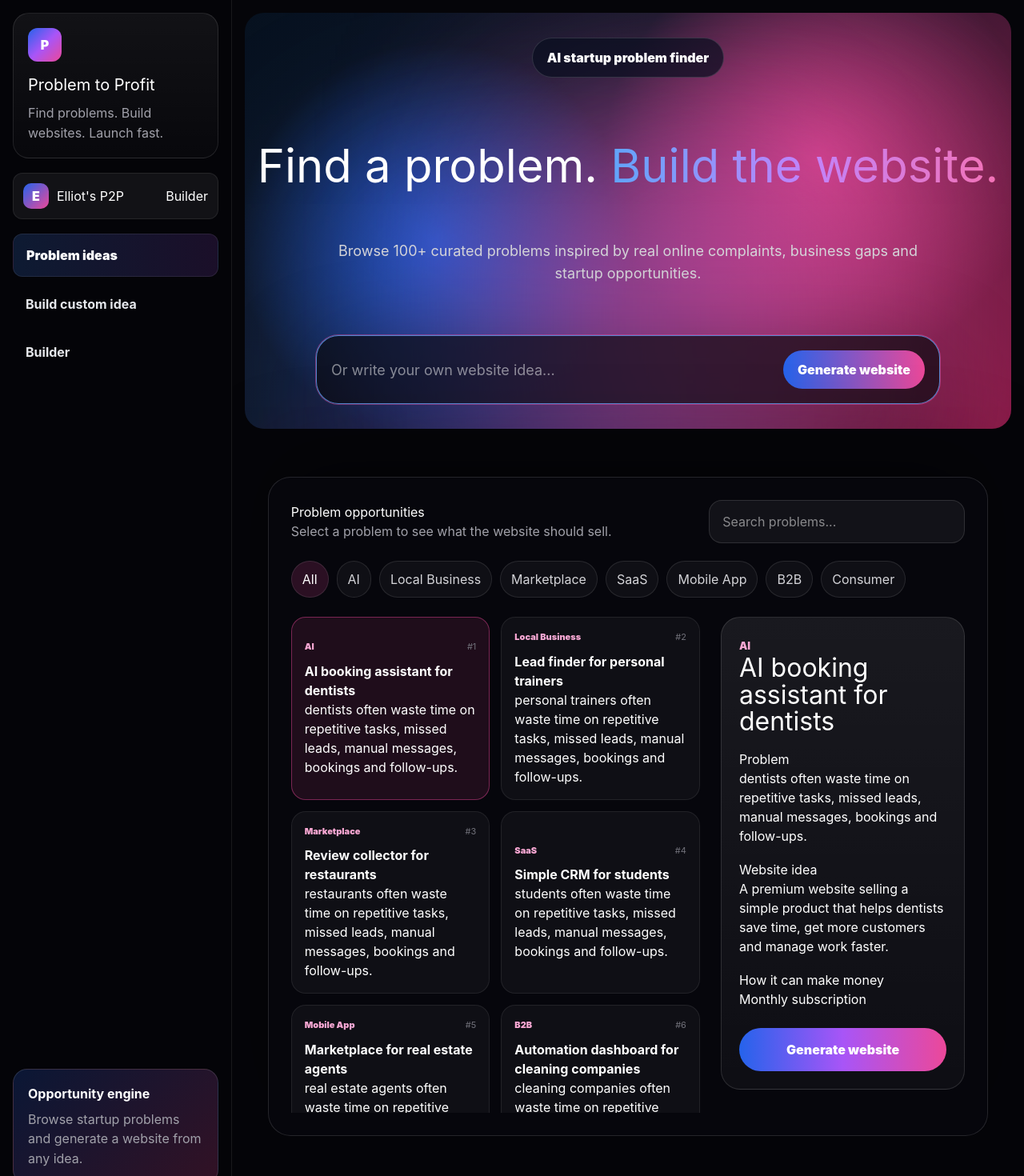
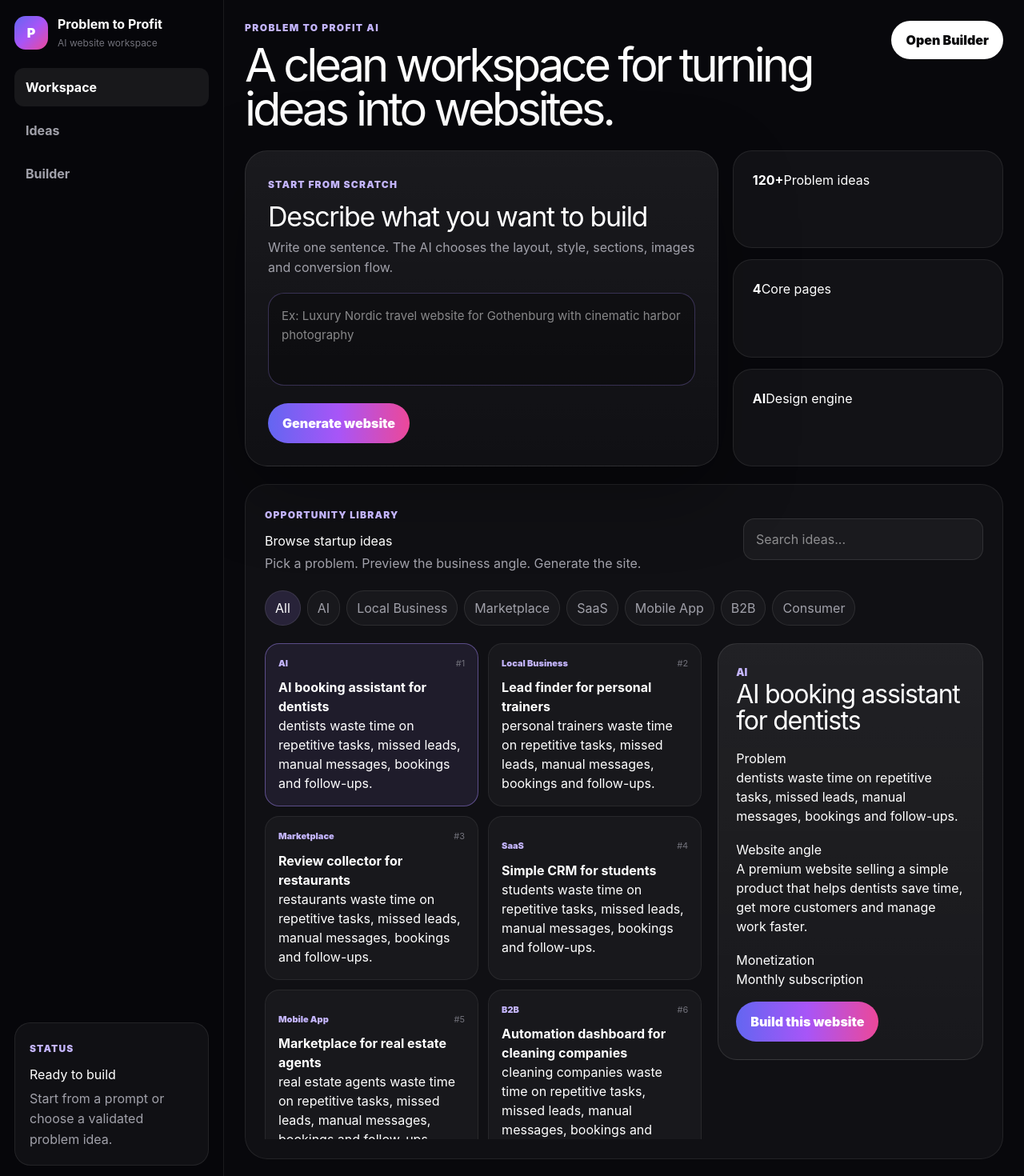
Before and after one commit to Elliotp2p/p2p-builder, a Next.js app: page / in a window 1280 px wide. Shown: the top 1470 px of the page at 80% size. Built offline with nearby package versions, Linux system fonts and the light colour scheme.

Commit message:
upgrade homepage workspace

```diff
--- a/app/page.tsx
+++ b/app/page.tsx
@@ -51,30 +51,30 @@ const problems = Array.from({ length: 120 }).map((_, i) => {
     title,
     category,
     market: niche,
-    pain: `${niche} often waste time on repetitive tasks, missed leads, manual messages, bookings and follow-ups.`,
+    pain: `${niche} waste time on repetitive tasks, missed leads, manual messages, bookings and follow-ups.`,
     website: `A premium website selling a simple product that helps ${niche} save time, get more customers and manage work faster.`,
     monetization:
       i % 3 === 0
         ? "Monthly subscription"
         : i % 3 === 1
         ? "Lead generation fees"
-        : "One-time setup plus monthly support",
+        : "Setup fee plus monthly support",
     prompt: `Build a premium ${category} startup website for: ${title}. The website should explain the problem, show the product, include trust sections, pricing, contact form and a strong CTA.`,
   };
 });
 
 export default function Home() {
-  const [activeView, setActiveView] = useState("ideas");
   const [query, setQuery] = useState("");
   const [filter, setFilter] = useState("All");
   const [customIdea, setCustomIdea] = useState("");
   const [selected, setSelected] = useState(problems[0]);
+  const [showAll, setShowAll] = useState(false);
 
   const filteredProblems = useMemo(() => {
     return problems.filter((p) => {
       const matchesFilter = filter === "All" || p.category === filter;
+      const q = query.toLowerCase();
 
-      const q = query.toLowerCase();
       const matchesSearch =
         p.title.toLowerCase().includes(q) ||
         p.category.toLowerCase().includes(q) ||
@@ -85,6 +85,10 @@ export default function Home() {
     });
   }, [query, filter]);
 
+  const visibleProblems = showAll
+    ? filteredProblems
+    : filteredProblems.slice(0, 18);
+
   const customHref = customIdea.trim()
     ? `/builder?idea=${encodeURIComponent(customIdea.trim())}`
     : "/builder";
@@ -92,89 +96,94 @@ export default function Home() {
   return (
     <main style={app}>
       <aside style={sidebar}>
-        <button onClick={() => setActiveView("ideas")} style={logoBox}>
+        <Link href="/" style={brandBlock}>
           <div style={logo}>P</div>
-          <h2 style={sideTitle}>Problem to Profit</h2>
-          <p style={sideText}>Find problems. Build websites. Launch fast.</p>
-        </button>
-
-        <Link href="/builder" style={workspace}>
-          <div style={avatar}>E</div>
-          <span>Elliot&apos;s P2P</span>
-          <span style={{ marginLeft: "auto" }}>Builder</span>
+          <div>
+            <strong>Problem to Profit</strong>
+            <p style={mutedSmall}>AI website workspace</p>
+          </div>
         </Link>
 
         <nav style={nav}>
-          <button
-            onClick={() => setActiveView("ideas")}
-            style={activeView === "ideas" ? navActive : navButton}
-          >
-            Problem ideas
-          </button>
-
-          <button
-            onClick={() => setActiveView("custom")}
-            style={activeView === "custom" ? navActive : navButton}
-          >
-            Build custom idea
-          </button>
-
-          <Link href="/builder" style={navLink}>
-            Builder
-          </Link>
+          <a href="#workspace" style={navActive}>Workspace</a>
+          <a href="#ideas" style={navLink}>Ideas</a>
+          <Link href="/builder" style={navLink}>Builder</Link>
         </nav>
 
-        <div style={upgrade}>
-          <strong>Opportunity engine</strong>
-          <p style={sideText}>
-            Browse startup problems and generate a website from any idea.
+        <div style={sideCard}>
+          <span style={miniBadge}>Status</span>
+          <h3 style={{ margin: "10px 0 6px" }}>Ready to build</h3>
+          <p style={muted}>
+            Start from a prompt or choose a validated problem idea.
           </p>
         </div>
       </aside>
 
       <section style={mainArea}>
-        <section style={hero}>
-          <div style={glowBlue} />
-          <div style={glowPink} />
+        <header style={topbar}>
+          <div>
+            <p style={eyebrow}>Problem to Profit AI</p>
+            <h1 style={title}>
+              A clean workspace for turning ideas into websites.
+            </h1>
+          </div>
 
-          <div style={pill}>AI startup problem finder</div>
+          <Link href="/builder" style={topCta}>
+            Open Builder
+          </Link>
+        </header>
 
-          <h1 style={title}>
-            Find a problem. <span style={titleGradient}>Build the website.</span>
-          </h1>
+        <section id="workspace" style={workspaceGrid}>
+          <div style={promptPanel}>
+            <span style={miniBadge}>Start from scratch</span>
+            <h2 style={panelTitle}>Describe what you want to build</h2>
+            <p style={muted}>
+              Write one sentence. The AI chooses the layout, style, sections,
+              images and conversion flow.
+            </p>
 
-          <p style={subtitle}>
-            Browse 100+ curated problems inspired by real online complaints,
-            business gaps and startup opportunities.
-          </p>
-
-          <div style={promptBox}>
-            <input
+            <textarea
               value={customIdea}
               onChange={(e) => setCustomIdea(e.target.value)}
-              placeholder="Or write your own website idea..."
+              placeholder="Ex: Luxury Nordic travel website for Gothenburg with cinematic harbor photography"
               style={promptInput}
             />
 
-            <Link href={customHref} style={generateSmall}>
+            <Link href={customHref} style={primaryButton}>
               Generate website
             </Link>
           </div>
+
+          <div style={statsPanel}>
+            <div style={statCard}>
+              <strong>120+</strong>
+              <span>Problem ideas</span>
+            </div>
+            <div style={statCard}>
+              <strong>4</strong>
+              <span>Core pages</span>
+            </div>
+            <div style={statCard}>
+              <strong>AI</strong>
+              <span>Design engine</span>
+            </div>
+          </div>
         </section>
 
-        <section style={panel}>
+        <section id="ideas" style={ideasPanel}>
           <div style={panelHeader}>
             <div>
-              <h2 style={{ margin: 0 }}>Problem opportunities</h2>
+              <span style={miniBadge}>Opportunity library</span>
+              <h2 style={{ margin: "10px 0 4px" }}>Browse startup ideas</h2>
               <p style={muted}>
-                Select a problem to see what the website should sell.
+                Pick a problem. Preview the business angle. Generate the site.
               </p>
             </div>
 
             <input
               value={query}
               onChange={(e) => setQuery(e.target.value)}
-              placeholder="Search problems..."
+              placeholder="Search ideas..."
               style={search}
             />
           </div>
@@ -193,7 +202,7 @@ export default function Home() {
 
           <div style={contentGrid}>
             <div style={ideaList}>
-              {filteredProblems.map((p) => (
+              {visibleProblems.map((p) => (
                 <button
                   key={p.id}
                   onClick={() => setSelected(p)}
@@ -208,11 +217,16 @@ export default function Home() {
                   <p>{p.pain}</p>
                 </button>
               ))}
+
+              {!showAll && filteredProblems.length > 18 && (
+                <button onClick={() => setShowAll(true)} style={showMore}>
+                  Show all {filteredProblems.length} ideas
+                </button>
+              )}
             </div>
 
             <aside style={details}>
               <span style={badgeLarge}>{selected.category}</span>
-
               <h2 style={detailTitle}>{selected.title}</h2>
 
               <div style={detailBlock}>
@@ -221,20 +235,20 @@ export default function Home() {
               </div>
 
               <div style={detailBlock}>
-                <span>Website idea</span>
+                <span>Website angle</span>
                 <p>{selected.website}</p>
               </div>
 
               <div style={detailBlock}>
-                <span>How it can make money</span>
+                <span>Monetization</span>
                 <p>{selected.monetization}</p>
               </div>
 
               <Link
                 href={`/builder?idea=${encodeURIComponent(selected.prompt)}`}
-                style={generateBtn}
+                style={primaryButton}
               >
-                Generate website
+                Build this website
               </Link>
             </aside>
           </div>
@@ -246,235 +260,174 @@ export default function Home() {
 
 const app: React.CSSProperties = {
   minHeight: "100vh",
-  background: "#050509",
+  background: "#08080c",
   color: "#fff",
   fontFamily: "Inter, system-ui, Arial",
   display: "grid",
-  gridTemplateColumns: "290px 1fr",
+  gridTemplateColumns: "280px 1fr",
 };
 
 const sidebar: React.CSSProperties = {
-  padding: 16,
+  padding: 18,
   borderRight: "1px solid rgba(255,255,255,.08)",
-  background: "rgba(5,5,9,.96)",
+  background: "#06060a",
   display: "flex",
   flexDirection: "column",
-  gap: 18,
+  gap: 22,
 };
 
-const logoBox: React.CSSProperties = {
-  padding: 18,
-  borderRadius: 20,
-  border: "1px solid rgba(255,255,255,.1)",
-  background:
-    "linear-gradient(180deg,rgba(255,255,255,.06),rgba(255,255,255,.02))",
+const brandBlock: React.CSSProperties = {
+  display: "flex",
+  gap: 12,
+  alignItems: "center",
   color: "#fff",
-  textAlign: "left",
-  cursor: "pointer",
+  textDecoration: "none",
 };
 
 const logo: React.CSSProperties = {
   width: 42,
   height: 42,
-  borderRadius: 12,
-  background: "linear-gradient(135deg,#2563eb,#a855f7,#ec4899)",
+  borderRadius: 14,
+  background: "linear-gradient(135deg,#6366f1,#a855f7,#ec4899)",
   display: "grid",
   placeItems: "center",
   fontWeight: 950,
-  marginBottom: 14,
-};
-
-const sideTitle: React.CSSProperties = {
-  margin: 0,
-  fontSize: 20,
-};
-
-const sideText: React.CSSProperties = {
-  color: "#a1a1aa",
-  lineHeight: 1.55,
-  margin: "8px 0 0",
-};
-
-const workspace: React.CSSProperties = {
-  display: "flex",
-  alignItems: "center",
-  gap: 10,
-  padding: 12,
-  borderRadius: 12,
-  background: "rgba(255,255,255,.06)",
-  border: "1px solid rgba(255,255,255,.08)",
-  color: "#fff",
-  textDecoration: "none",
-};
-
-const avatar: React.CSSProperties = {
-  width: 32,
-  height: 32,
-  borderRadius: 10,
-  background: "linear-gradient(135deg,#2563eb,#ec4899)",
-  display: "grid",
-  placeItems: "center",
-  fontWeight: 900,
 };
 
 const nav: React.CSSProperties = {
   display: "grid",
-  gap: 8,
+  gap: 6,
+};
+
+const navLink: React.CSSProperties = {
+  padding: "12px 14px",
+  color: "#a1a1aa",
+  textDecoration: "none",
+  fontWeight: 750,
+  borderRadius: 12,
 };
 
 const navActive: React.CSSProperties = {
-  padding: "14px 16px",
-  borderRadius: 12,
-  background:
-    "linear-gradient(90deg,rgba(59,130,246,.18),rgba(168,85,247,.14))",
+  ...navLink,
   color: "#fff",
-  fontWeight: 900,
-  border: "1px solid rgba(255,255,255,.08)",
-  textAlign: "left",
-  cursor: "pointer",
+  background: "rgba(255,255,255,.07)",
 };
 
-const navButton: React.CSSProperties = {
-  padding: "14px 16px",
-  color: "#e5e7eb",
-  background: "transparent",
-  border: "none",
-  textAlign: "left",
-  fontWeight: 750,
-  cursor: "pointer",
-};
-
-const navLink: React.CSSProperties = {
-  padding: "14px 16px",
-  color: "#e5e7eb",
-  textDecoration: "none",
-  fontWeight: 750,
-};
-
-const upgrade: React.CSSProperties = {
+const sideCard: React.CSSProperties = {
   marginTop: "auto",
   padding: 18,
-  borderRadius: 18,
-  background:
-    "linear-gradient(135deg,rgba(37,99,235,.2),rgba(236,72,153,.2))",
-  border: "1px solid rgba(255,255,255,.12)",
+  borderRadius: 20,
+  background: "rgba(255,255,255,.045)",
+  border: "1px solid rgba(255,255,255,.08)",
 };
 
 const mainArea: React.CSSProperties = {
-  padding: 16,
+  padding: 26,
   overflowY: "auto",
 };
 
-const hero: React.CSSProperties = {
-  position: "relative",
-  minHeight: 520,
-  borderRadius: 24,
-  overflow: "hidden",
-  display: "grid",
-  placeItems: "center",
-  textAlign: "center",
-  background:
-    "radial-gradient(circle at 25% 55%, rgba(37,99,235,.75), transparent 32%), radial-gradient(circle at 75% 35%, rgba(236,72,153,.75), transparent 34%), linear-gradient(135deg,#06111f,#111827 35%,#831843 100%)",
+const topbar: React.CSSProperties = {
+  display: "flex",
+  alignItems: "flex-start",
+  justifyContent: "space-between",
+  gap: 24,
+  marginBottom: 24,
 };
 
-const glowBlue: React.CSSProperties = {
-  position: "absolute",
-  width: 500,
-  height: 500,
-  left: 140,
-  top: 220,
-  background: "#2563eb",
-  filter: "blur(120px)",
-  opacity: 0.55,
-};
-
-const glowPink: React.CSSProperties = {
-  position: "absolute",
-  width: 520,
-  height: 520,
-  right: 100,
-  top: 120,
-  background: "#ec4899",
-  filter: "blur(120px)",
-  opacity: 0.6,
-};
-
-const pill: React.CSSProperties = {
-  position: "relative",
-  zIndex: 2,
-  padding: "12px 18px",
-  borderRadius: 999,
-  background: "rgba(8,13,30,.7)",
-  border: "1px solid rgba(255,255,255,.14)",
+const eyebrow: React.CSSProperties = {
+  margin: 0,
+  color: "#c4b5fd",
+  fontSize: 12,
+  textTransform: "uppercase",
+  letterSpacing: 1.4,
   fontWeight: 900,
 };
 
 const title: React.CSSProperties = {
-  position: "relative",
-  zIndex: 2,
   fontSize: 58,
-  lineHeight: 1.05,
-  margin: "18px 0 0",
+  lineHeight: 0.95,
+  letterSpacing: "-.07em",
+  maxWidth: 760,
+  margin: "10px 0 0",
 };
 
-const titleGradient: React.CSSProperties = {
-  background: "linear-gradient(90deg,#60a5fa,#c084fc,#f472b6)",
-  WebkitBackgroundClip: "text",
-  color: "transparent",
+const topCta: React.CSSProperties = {
+  padding: "12px 18px",
+  borderRadius: 999,
+  background: "#fff",
+  color: "#09090b",
+  textDecoration: "none",
+  fontWeight: 900,
 };
 
-const subtitle: React.CSSProperties = {
-  position: "relative",
-  zIndex: 2,
-  color: "#d4d4d8",
-  fontSize: 18,
-  maxWidth: 760,
-  lineHeight: 1.6,
+const workspaceGrid: React.CSSProperties = {
+  display: "grid",
+  gridTemplateColumns: "1.4fr .8fr",
+  gap: 18,
+  marginBottom: 22,
 };
 
-const promptBox: React.CSSProperties = {
-  position: "relative",
-  zIndex: 3,
-  width: "min(780px, 82%)",
+const promptPanel: React.CSSProperties = {
+  padding: 28,
   borderRadius: 28,
-  padding: 18,
-  background: "rgba(10,10,16,.72)",
-  border: "1px solid rgba(96,165,250,.8)",
-  boxShadow:
-    "0 0 0 1px rgba(236,72,153,.45), 0 35px 120px rgba(0,0,0,.45)",
-  display: "grid",
-  gridTemplateColumns: "1fr auto",
-  gap: 12,
+  background:
+    "linear-gradient(180deg,rgba(255,255,255,.075),rgba(255,255,255,.035))",
+  border: "1px solid rgba(255,255,255,.09)",
+  boxShadow: "0 30px 100px rgba(0,0,0,.32)",
+};
+
+const panelTitle: React.CSSProperties = {
+  fontSize: 34,
+  lineHeight: 1.05,
+  letterSpacing: "-.04em",
+  margin: "12px 0 8px",
 };
 
 const promptInput: React.CSSProperties = {
-  border: "none",
+  width: "100%",
+  height: 116,
+  marginTop: 18,
+  padding: 16,
+  borderRadius: 20,
+  border: "1px solid rgba(167,139,250,.28)",
+  background: "rgba(0,0,0,.28)",
+  color: "#fff",
   outline: "none",
-  background: "transparent",
-  color: "#fff",
-  fontSize: 18,
+  resize: "none",
+  fontSize: 15,
+  lineHeight: 1.6,
+  boxSizing: "border-box",
 };
 
-const generateSmall: React.CSSProperties = {
-  padding: "12px 18px",
+const primaryButton: React.CSSProperties = {
+  marginTop: 16,
+  display: "inline-flex",
+  justifyContent: "center",
+  padding: "13px 18px",
   borderRadius: 999,
-  background: "linear-gradient(90deg,#2563eb,#ec4899)",
+  background: "linear-gradient(90deg,#6366f1,#a855f7,#ec4899)",
   color: "#fff",
   textDecoration: "none",
   fontWeight: 900,
 };
 
-const panel: React.CSSProperties = {
-  width: "min(1180px, 94%)",
-  margin: "60px auto 60px",
-  position: "relative",
-  zIndex: 5,
-  padding: 28,
+const statsPanel: React.CSSProperties = {
+  display: "grid",
+  gap: 14,
+};
+
+const statCard: React.CSSProperties = {
+  padding: 24,
+  borderRadius: 24,
+  background: "rgba(255,255,255,.045)",
+  border: "1px solid rgba(255,255,255,.08)",
+};
+
+const ideasPanel: React.CSSProperties = {
+  padding: 24,
   borderRadius: 28,
-  background: "rgba(8,8,14,.82)",
-  border: "1px solid rgba(255,255,255,.12)",
-  boxShadow: "0 -30px 100px rgba(0,0,0,.35)",
-  backdropFilter: "blur(18px)",
+  background: "rgba(255,255,255,.035)",
+  border: "1px solid rgba(255,255,255,.08)",
 };
 
 const panelHeader: React.CSSProperties = {
@@ -484,64 +437,58 @@ const panelHeader: React.CSSProperties = {
   alignItems: "center",
 };
 
-const muted: React.CSSProperties = {
-  color: "#a1a1aa",
-  marginBottom: 0,
-};
-
 const search: React.CSSProperties = {
-  width: 320,
-  padding: "14px 16px",
-  borderRadius: 16,
-  border: "1px solid rgba(255,255,255,.12)",
-  background: "rgba(255,255,255,.05)",
+  width: 300,
+  padding: "13px 15px",
+  borderRadius: 14,
+  border: "1px solid rgba(255,255,255,.1)",
+  background: "rgba(255,255,255,.045)",
   color: "#fff",
   outline: "none",
 };
 
 const filters: React.CSSProperties = {
   display: "flex",
-  gap: 10,
+  gap: 8,
   flexWrap: "wrap",
-  marginTop: 22,
+  marginTop: 20,
 };
 
 const filterBtn: React.CSSProperties = {
-  padding: "10px 13px",
+  padding: "9px 12px",
   borderRadius: 999,
-  border: "1px solid rgba(255,255,255,.1)",
-  background: "rgba(255,255,255,.04)",
-  color: "#d4d4d8",
+  border: "1px solid rgba(255,255,255,.09)",
+  background: "rgba(255,255,255,.035)",
+  color: "#a1a1aa",
   cursor: "pointer",
 };
 
 const filterActive: React.CSSProperties = {
   ...filterBtn,
-  background: "rgba(236,72,153,.16)",
+  background: "rgba(167,139,250,.16)",
   color: "#fff",
 };
 
 const contentGrid: React.CSSProperties = {
-  marginTop: 24,
+  marginTop: 22,
   display: "grid",
-  gridTemplateColumns: "1.35fr .8fr",
-  gap: 22,
+  gridTemplateColumns: "1.35fr .82fr",
+  gap: 20,
 };
 
 const ideaList: React.CSSProperties = {
   display: "grid",
   gridTemplateColumns: "repeat(2,minmax(0,1fr))",
-  gap: 14,
+  gap: 12,
   maxHeight: 620,
   overflowY: "auto",
-  paddingRight: 4,
 };
 
 const ideaCard: React.CSSProperties = {
   padding: 16,
   borderRadius: 18,
-  border: "1px solid rgba(255,255,255,.08)",
-  background: "rgba(255,255,255,.04)",
+  border: "1px solid rgba(255,255,255,.07)",
+  background: "rgba(255,255,255,.035)",
   color: "#fff",
   textAlign: "left",
   cursor: "pointer",
@@ -549,8 +496,8 @@ const ideaCard: React.CSSProperties = {
 
 const ideaActive: React.CSSProperties = {
   ...ideaCard,
-  border: "1px solid rgba(236,72,153,.45)",
-  background: "rgba(236,72,153,.11)",
+  border: "1px solid rgba(167,139,250,.45)",
+  background: "rgba(167,139,250,.1)",
 };
 
 const ideaTop: React.CSSProperties = {
@@ -561,7 +508,7 @@ const ideaTop: React.CSSProperties = {
 
 const badge: React.CSSProperties = {
   fontSize: 11,
-  color: "#f9a8d4",
+  color: "#c4b5fd",
   fontWeight: 900,
 };
 
@@ -576,13 +523,13 @@ const details: React.CSSProperties = {
   alignSelf: "start",
   padding: 22,
   borderRadius: 24,
-  border: "1px solid rgba(255,255,255,.12)",
+  border: "1px solid rgba(255,255,255,.1)",
   background:
-    "linear-gradient(180deg,rgba(255,255,255,.08),rgba(255,255,255,.035))",
+    "linear-gradient(180deg,rgba(255,255,255,.075),rgba(255,255,255,.035))",
 };
 
 const badgeLarge: React.CSSProperties = {
-  color: "#f9a8d4",
+  color: "#c4b5fd",
   fontWeight: 900,
   fontSize: 13,
 };
@@ -590,20 +537,39 @@ const badgeLarge: React.CSSProperties = {
 const detailTitle: React.CSSProperties = {
   fontSize: 32,
   lineHeight: 1.05,
+  letterSpacing: "-.04em",
 };
 
 const detailBlock: React.CSSProperties = {
   marginTop: 18,
 };
 
-const generateBtn: React.CSSProperties = {
-  marginTop: 24,
-  display: "block",
-  textAlign: "center",
-  padding: 15,
-  borderRadius: 999,
-  background: "linear-gradient(90deg,#2563eb,#a855f7,#ec4899)",
+const muted: React.CSSProperties = {
+  color: "#a1a1aa",
+  lineHeight: 1.6,
+  margin: 0,
+};
+
+const mutedSmall: React.CSSProperties = {
+  color: "#71717a",
+  fontSize: 12,
+  margin: "3px 0 0",
+};
+
+const miniBadge: React.CSSProperties = {
+  color: "#c4b5fd",
+  fontWeight: 900,
+  fontSize: 12,
+  textTransform: "uppercase",
+  letterSpacing: 1.2,
+};
+
+const showMore: React.CSSProperties = {
+  padding: 16,
+  borderRadius: 18,
+  border: "1px solid rgba(255,255,255,.1)",
+  background: "rgba(255,255,255,.06)",
   color: "#fff",
-  textDecoration: "none",
-  fontWeight: 950,
+  fontWeight: 900,
+  cursor: "pointer",
 };
```
